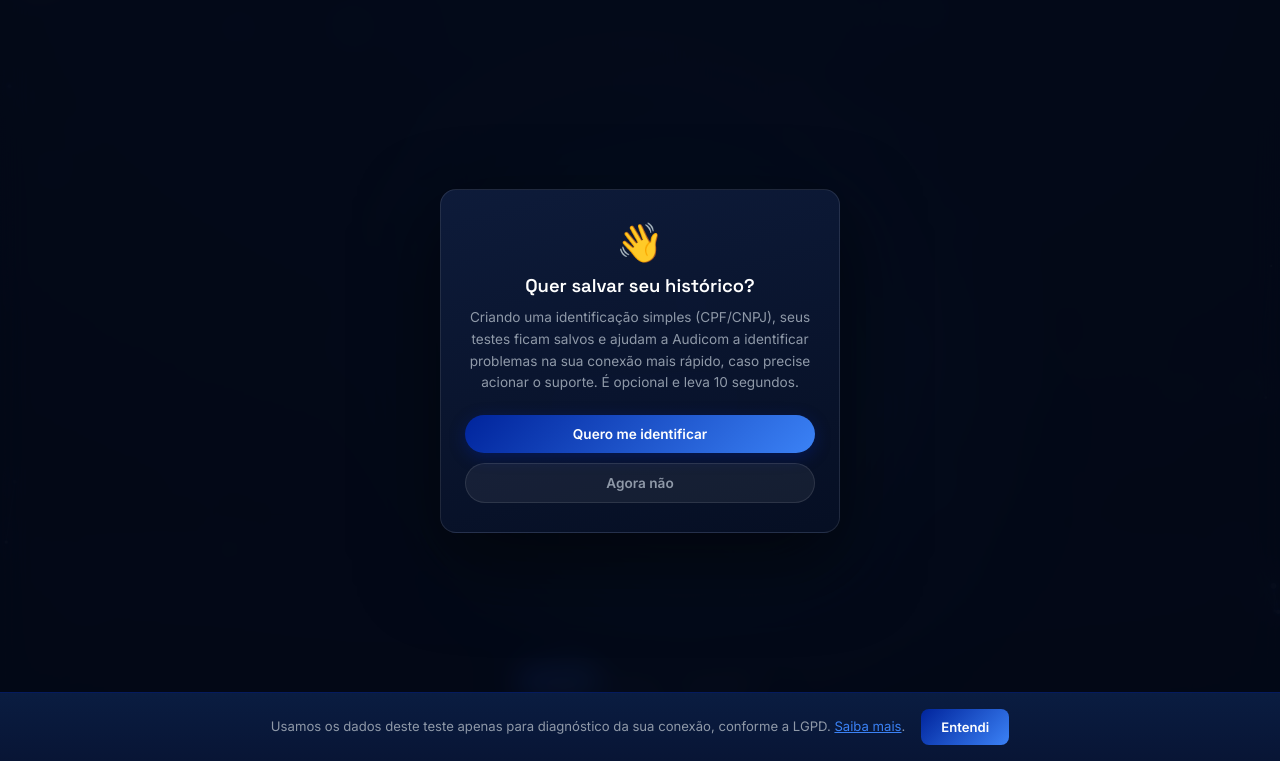
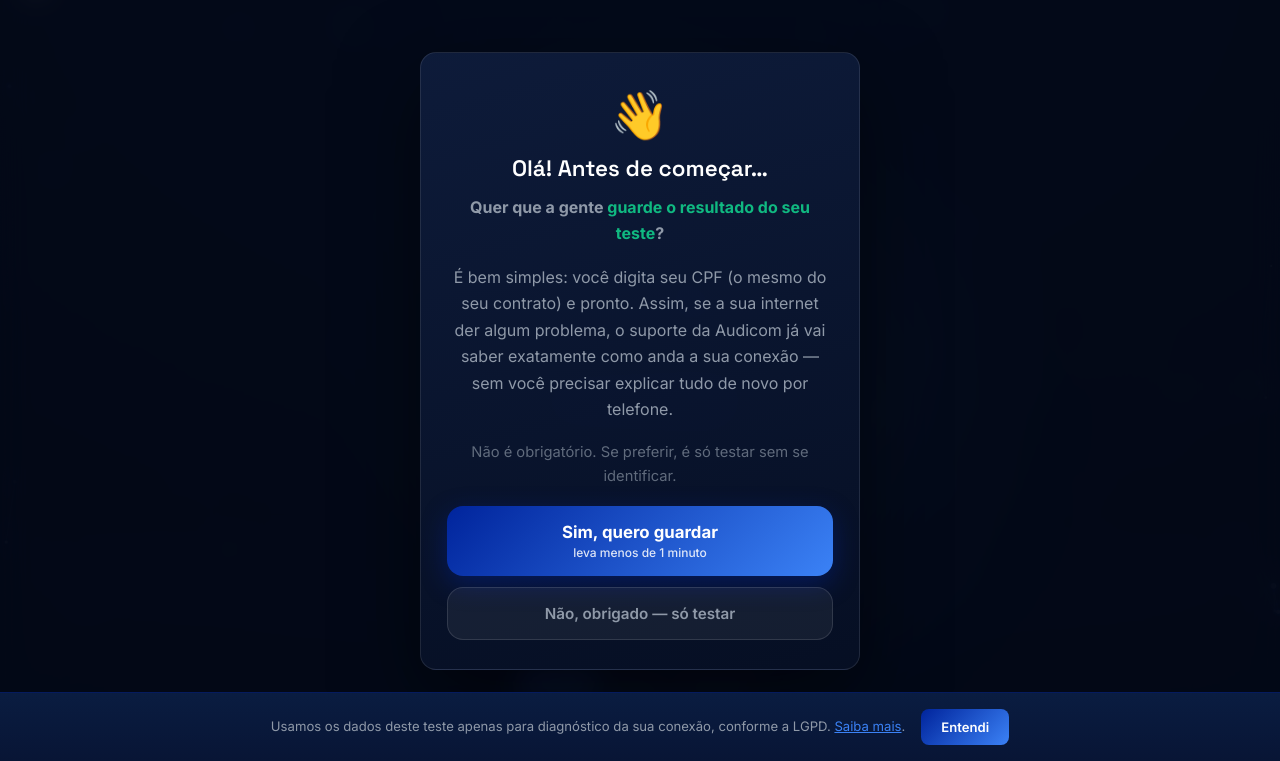
Before and after one commit to Davicjc/Speed-CJC, a plain HTML site: page index.html in a window 1280 px wide. Shown: the part 39-800 px from the top of the page. Drawn offline with Linux system fonts and the light colour scheme; no server answers; animation ran at ten frames a second.

Commit message:
melhora acessibilidade do onboarding e do modal de conta (letras maiores, texto mais direto) e troca logo do canto para o simbolo A

```diff
--- a/css/app.css
+++ b/css/app.css
@@ -465,15 +465,15 @@ input[type="text"].doc-input {
 
 input[type="text"].doc-input:focus { outline: none; border-color: var(--azul-conexao); }
 .doc-input.invalid { border-color: var(--cor-erro); }
-.doc-feedback { font-size: 0.72rem; display: block; margin-top: 0.3rem; min-height: 1em; }
+.doc-feedback { font-size: 0.8rem; display: block; margin-top: 0.4rem; min-height: 1em; font-weight: 600; }
 .doc-feedback.error { color: var(--cor-erro); }
 .doc-feedback.success { color: var(--cor-sucesso); }
 
 .consent-row {
-    display: flex; align-items: flex-start; gap: 0.5rem;
-    font-size: 0.73rem; color: var(--text-muted); margin-top: 0.6rem;
+    display: flex; align-items: flex-start; gap: 0.6rem;
+    font-size: 0.85rem; color: var(--text-secondary); margin-top: 0.9rem; line-height: 1.5;
 }
-.consent-row input { margin-top: 3px; accent-color: var(--azul-conexao); }
+.consent-row input { margin-top: 2px; accent-color: var(--azul-conexao); width: 19px; height: 19px; flex-shrink: 0; }
 .consent-row a { color: var(--accent-light); text-decoration: underline; }
 
 .wifi-manual-row { margin-top: 0.9rem; }
@@ -515,14 +515,65 @@ input[type="text"].doc-input:focus { outline: none; border-color: var(--azul-con
 .mini-stat.live-chip .mini-value.warn { color: var(--cor-alerta); }
 .mini-stat.live-chip .mini-value.fail { color: var(--cor-erro); }
 
-/* ---- Onboarding (modal de 1ª visita) ---- */
-.modal-card-narrow { max-width: 400px; }
-.onboarding-body { text-align: center; padding: 1.8rem 1.5rem; }
-.onboarding-icon { font-size: 2.4rem; margin-bottom: 0.6rem; }
-.onboarding-body h3 { font-size: 1.15rem; margin-bottom: 0.6rem; }
-.onboarding-body p { font-size: 0.85rem; color: var(--text-secondary); line-height: 1.6; margin-bottom: 1.3rem; }
-.onboarding-actions { display: flex; flex-direction: column; gap: 0.6rem; }
-.onboarding-actions .result-btn { width: 100%; padding: 0.7rem; font-size: 0.85rem; }
+/* ---- Onboarding (modal de 1ª visita) — pensado pra ser confortável de ler,
+   inclusive pra quem não é tão íntimo de telas (letras grandes, texto direto) ---- */
+.modal-card-narrow { max-width: 440px; }
+.onboarding-card { max-height: 92dvh; }
+.onboarding-body { text-align: center; padding: 2rem 1.6rem 1.8rem; }
+.onboarding-icon { font-size: 3rem; margin-bottom: 0.7rem; }
+.onboarding-body h3 { font-size: 1.4rem; margin-bottom: 0.7rem; }
+.onboarding-lead {
+    font-size: 1.15rem;
+    font-weight: 700;
+    color: var(--text-primary);
+    line-height: 1.4;
+    margin-bottom: 1rem;
+}
+.onboarding-lead strong { color: var(--cor-download); }
+.onboarding-body p {
+    font-size: 1rem;
+    color: var(--text-secondary);
+    line-height: 1.65;
+    margin-bottom: 1.1rem;
+}
+.onboarding-reassure {
+    font-size: 0.92rem !important;
+    color: var(--text-muted) !important;
+}
+.onboarding-actions { display: flex; flex-direction: column; gap: 0.7rem; margin-top: 0.4rem; }
+
+.onboarding-btn {
+    width: 100%;
+    border-radius: var(--radius-lg);
+    padding: 1rem 1.2rem;
+    font-size: 1.05rem;
+    font-weight: 700;
+    display: flex;
+    flex-direction: column;
+    align-items: center;
+    gap: 0.15rem;
+    min-height: 58px;
+    justify-content: center;
+    transition: transform var(--transition-fast);
+}
+.onboarding-btn:active { transform: scale(0.98); }
+.onboarding-btn.primary { background: var(--gradient-blue); color: #fff; box-shadow: 0 8px 26px rgba(0,36,156,0.45); }
+.onboarding-btn.ghost { background: rgba(255,255,255,0.06); color: var(--text-secondary); border: 1px solid rgba(255,255,255,0.12); font-size: 0.95rem; font-weight: 600; min-height: 50px; }
+.ob-btn-sub { font-size: 0.75rem; font-weight: 500; opacity: 0.85; }
+
+/* ---- Modal Conta (CPF/CNPJ) — mesma lógica de clareza ---- */
+.account-help { font-size: 0.98rem; color: var(--text-secondary); line-height: 1.6; margin-bottom: 1.1rem; }
+.account-help strong { color: var(--text-primary); }
+.account-label { display: block; font-size: 0.95rem; font-weight: 700; color: var(--text-primary); margin-bottom: 0.5rem; }
+.doc-input-lg { font-size: 1.25rem; padding: 1rem 1.1rem; letter-spacing: 0.5px; }
+.account-note { font-size: 0.85rem; color: var(--text-muted); margin: 0.7rem 0 0.2rem; }
+.account-subtitle { font-size: 0.92rem; font-weight: 600; color: var(--text-primary); margin-bottom: 0.4rem; }
+.opt-tag { font-weight: 400; color: var(--text-muted); }
+
+@media (max-width: 420px) {
+    .onboarding-body { padding: 1.6rem 1.2rem 1.4rem; }
+    .onboarding-lead { font-size: 1.05rem; }
+}
 
 @media (max-width: 480px) {
     .bar-dock button span { display: none; }
--- a/index.html
+++ b/index.html
@@ -23,7 +23,7 @@
 <div class="grain" aria-hidden="true"></div>
 
 <a class="corner-brand" href="https://audicomtelecom.com.br" aria-label="Audicom Telecom">
-    <img src="assets/logo-audicom-branco.png" alt="">
+    <img src="assets/biglogo.webp" alt="">
 </a>
 
 <!-- ============ PALCO CENTRAL (anel + toggle) ============ -->
@@ -141,16 +141,21 @@
 
 <!-- ============ MODAL: ONBOARDING (abre sozinho na 1ª visita) ============ -->
 <div class="modal-overlay" id="modal-onboarding">
-    <div class="modal-card modal-card-narrow">
+    <div class="modal-card modal-card-narrow onboarding-card">
         <div class="modal-body onboarding-body">
             <div class="onboarding-icon">👋</div>
-            <h3>Quer salvar seu histórico?</h3>
-            <p>Criando uma identificação simples (CPF/CNPJ), seus testes ficam salvos e ajudam a Audicom a
-            identificar problemas na sua conexão mais rápido, caso precise acionar o suporte. É opcional
-            e leva 10 segundos.</p>
+            <h3>Olá! Antes de começar…</h3>
+            <p class="onboarding-lead">Quer que a gente <strong>guarde o resultado do seu teste</strong>?</p>
+            <p>É bem simples: você digita seu CPF (o mesmo do seu contrato) e pronto. Assim, se a sua
+            internet der algum problema, o suporte da Audicom já vai saber exatamente como anda a sua
+            conexão — sem você precisar explicar tudo de novo por telefone.</p>
+            <p class="onboarding-reassure">Não é obrigatório. Se preferir, é só testar sem se identificar.</p>
             <div class="onboarding-actions">
-                <button class="result-btn primary" id="onboardingYes">Quero me identificar</button>
-                <button class="result-btn ghost" id="onboardingNo">Agora não</button>
+                <button class="onboarding-btn primary" id="onboardingYes">
+                    <span class="ob-btn-title">Sim, quero guardar</span>
+                    <span class="ob-btn-sub">leva menos de 1 minuto</span>
+                </button>
+                <button class="onboarding-btn ghost" id="onboardingNo">Não, obrigado — só testar</button>
             </div>
         </div>
     </div>
@@ -207,31 +212,32 @@
 <div class="modal-overlay" id="modal-account">
     <div class="modal-card">
         <div class="modal-header">
-            <h3>Sua identificação</h3>
+            <h3>Guardar meu teste</h3>
             <button class="modal-close" data-close>×</button>
         </div>
         <div class="modal-body">
-            <p style="font-size:0.85rem; color:var(--text-secondary); margin-bottom:0.9rem;">
-                Opcional: informe seu CPF ou CNPJ para associarmos seus testes ao seu contrato Audicom,
-                ajudando nosso suporte a diagnosticar problemas específicos da sua conexão.
-                <em>Por enquanto isso fica salvo só neste aparelho — a sincronização com a nuvem chega na próxima fase.</em>
+            <p class="account-help">
+                Digite o <strong>CPF ou CNPJ</strong> do seu contrato com a Audicom. É só isso —
+                assim conseguimos te ajudar mais rápido se sua internet apresentar problema.
             </p>
-            <input type="text" class="doc-input" id="docInput" placeholder="000.000.000-00" inputmode="numeric" autocomplete="off">
+            <label class="account-label" for="docInput">Seu CPF ou CNPJ</label>
+            <input type="text" class="doc-input doc-input-lg" id="docInput" placeholder="000.000.000-00" inputmode="numeric" autocomplete="off">
             <span class="doc-feedback" id="docFeedback"></span>
             <label class="consent-row">
                 <input type="checkbox" id="consentCheck">
-                <span>Autorizo o uso deste CPF/CNPJ e dos dados técnicos do teste para diagnóstico e suporte, conforme a Política de Privacidade.</span>
+                <span>Autorizo o uso destes dados só para diagnóstico da minha internet e suporte técnico.</span>
             </label>
+            <p class="account-note">🔒 Por enquanto isso fica guardado só neste celular/computador.</p>
 
             <div class="identify-section">
-                <p><strong style="color:var(--text-primary)">Nome da rede Wi-Fi (opcional)</strong><br>Como não conseguimos ler automaticamente, você pode informar:</p>
+                <p class="account-subtitle">Nome da sua rede Wi-Fi <span class="opt-tag">(se quiser)</span></p>
                 <div class="wifi-manual-row">
-                    <input type="text" id="wifiManualName" placeholder="Ex: Escritorio_5G" autocomplete="off">
+                    <input type="text" id="wifiManualName" placeholder="Ex: Casa da Maria" autocomplete="off">
                 </div>
             </div>
 
             <div class="identify-section">
-                <button class="result-btn ghost" id="forgetAccountBtn">Esquecer meus dados neste aparelho</button>
+                <button class="result-btn ghost" id="forgetAccountBtn">Apagar meus dados deste aparelho</button>
             </div>
         </div>
     </div>
```
